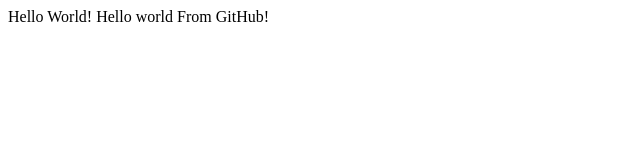
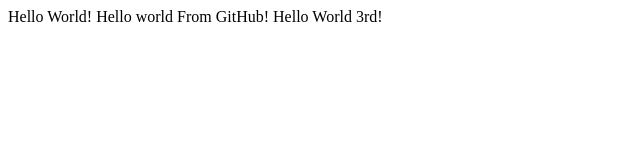
Before and after one commit to loretolopezpino/CS50git, a plain HTML site: page index.html in a window 1280 px wide. Shown: the whole page, without its empty margins (0-640 px from the left). Drawn offline with Linux system fonts and the light colour scheme.

Commit message:
Third commit local

```diff
--- a/index.html
+++ b/index.html
@@ -5,6 +5,6 @@
     <title>Gitweb</title>
   </head>
   <body>
-    Hello World! Hello world From GitHub!
+    Hello World! Hello world From GitHub! Hello World 3rd!
   </body>
 </html>
```
